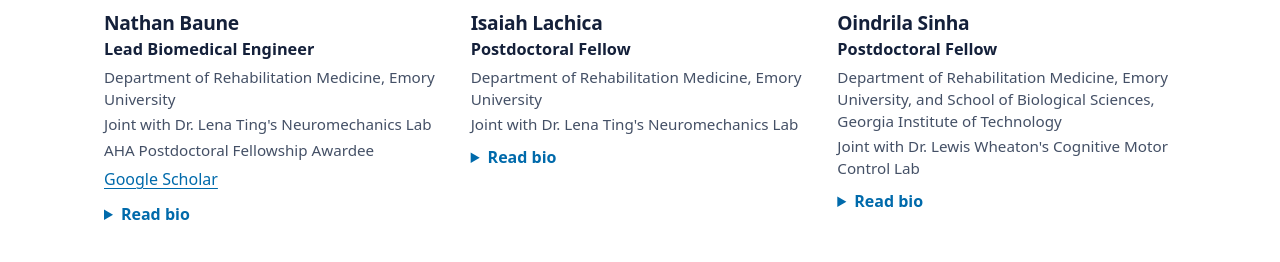
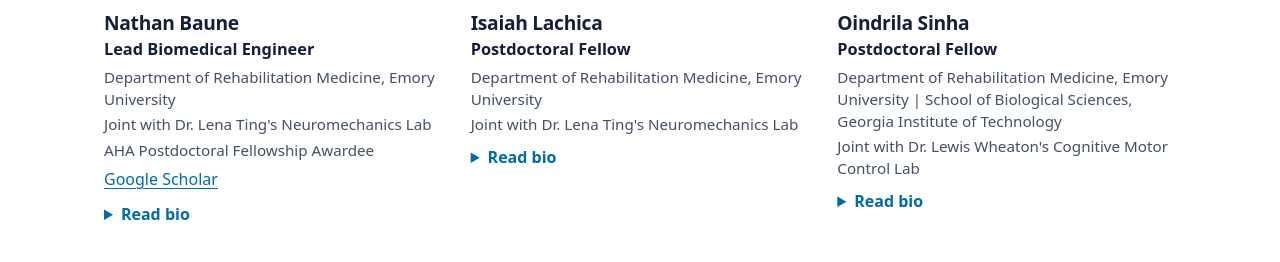
Before and after one commit to npresearchlab/npresearchlab.github.io, a Jekyll site: the page built from people.html, in a window 1280 px wide and 900 px high, scrolled down 1235 px. Shown: the part 193-455 px from the top of the window. Built offline with Jekyll 4.4.1, drawn with Linux system fonts in a browser that asks for light colours; some web fonts are replaced.

Commit message:
People: divider between Oindrila's two departments
Co-Authored-By: Claude Opus 5.5 <noreply@anthropic.com>
Claude-Session: https://claude.ai/code/session_01A6YfpnrJqQKYAxW4w34cR4

```diff
--- a/_data/members.yml
+++ b/_data/members.yml
@@ -39,7 +39,7 @@
 - name: Oindrila Sinha
   role: Postdoctoral Fellow
   group: Research staff, postdocs, and graduate students
-  affiliation: Department of Rehabilitation Medicine, Emory University, and School of Biological Sciences, Georgia Institute of Technology
+  affiliation: "Department of Rehabilitation Medicine, Emory University | School of Biological Sciences, Georgia Institute of Technology"
   joint: Joint with Dr. Lewis Wheaton's Cognitive Motor Control Lab
   photo: /assets/img/people/placeholder.jpg
   bio: "[PLACEHOLDER BIO — replace with a 2–4 sentence bio.]"
```
